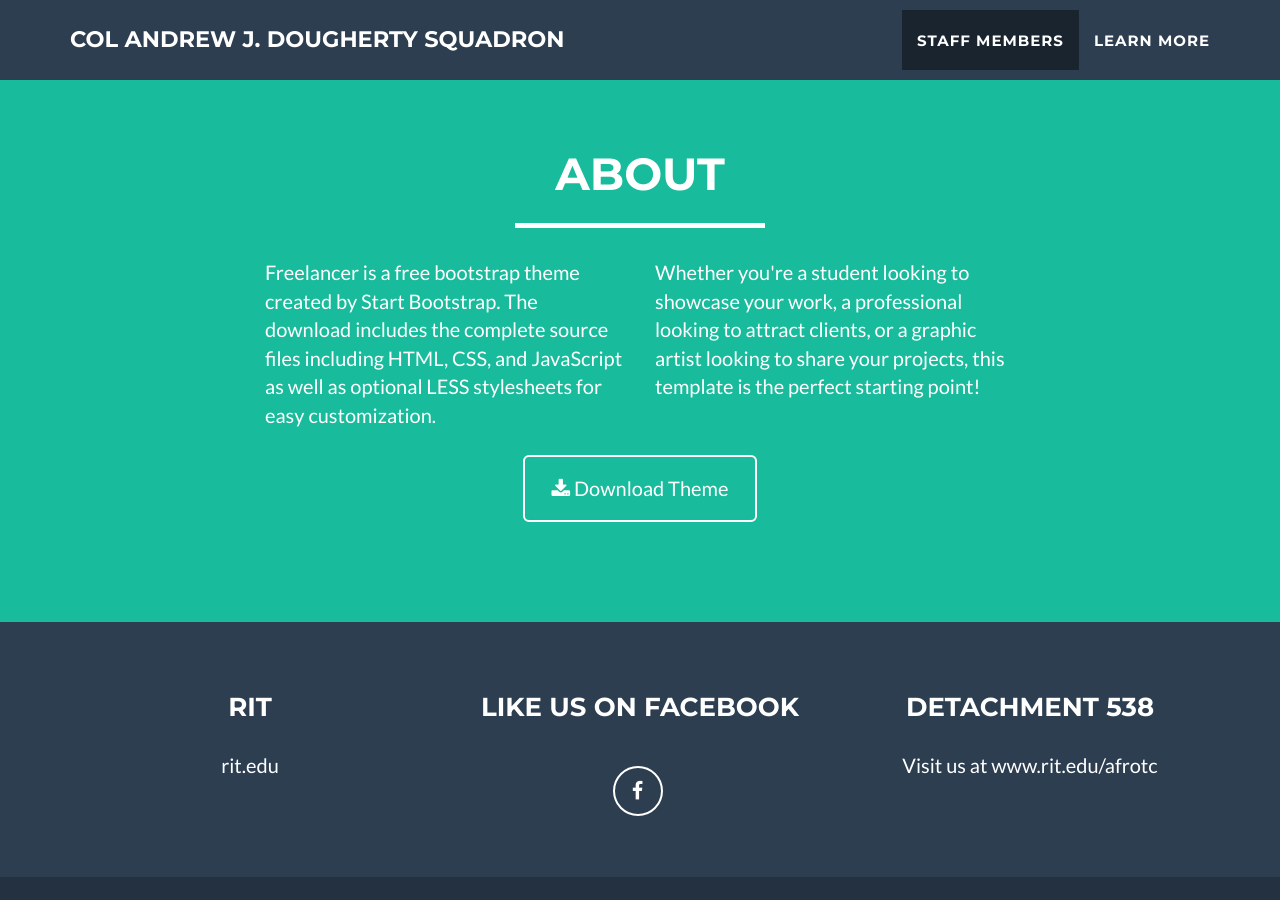
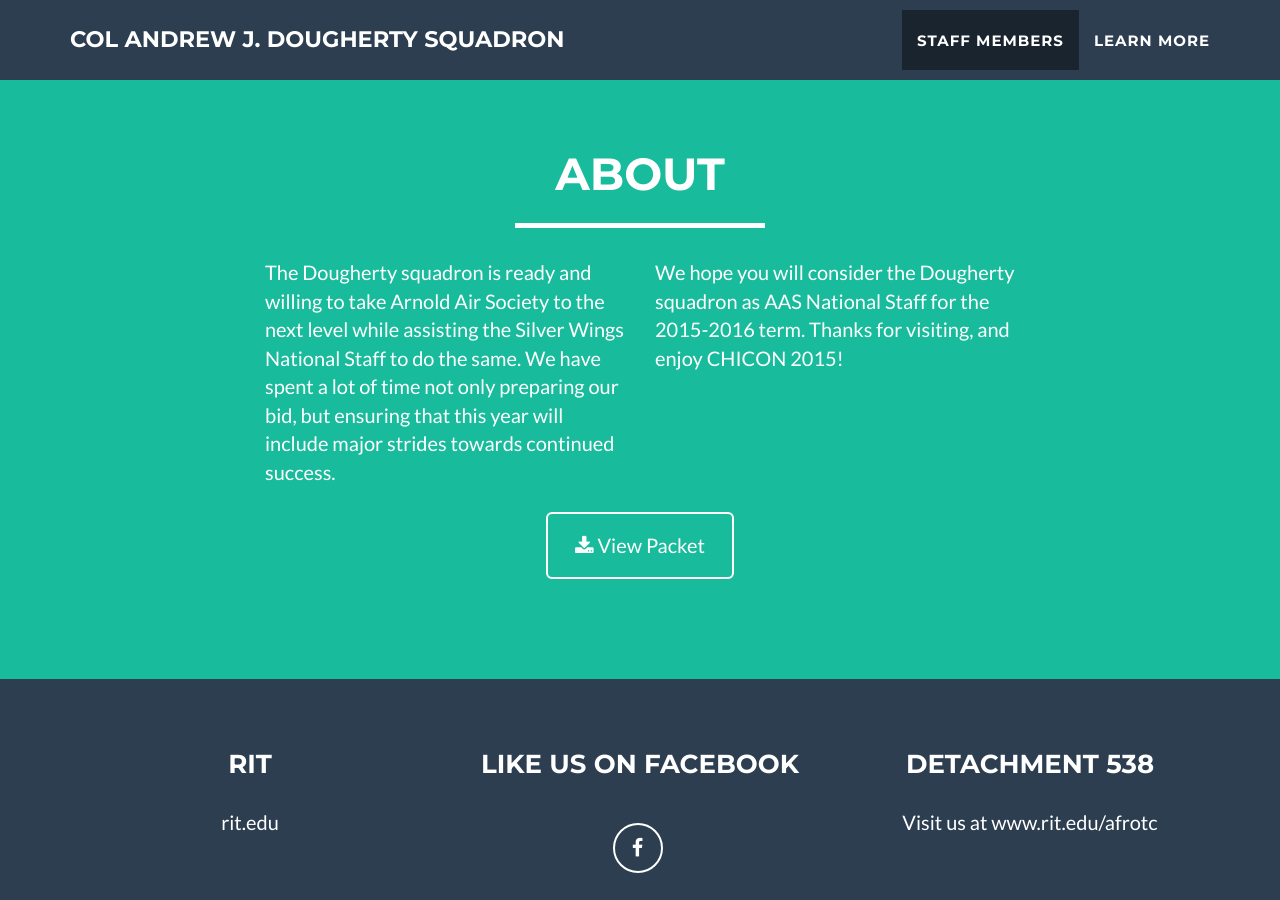
Before and after one commit to cralor/dougherty, a Jekyll site: the page built from index.html, in a window 1280 px wide and 900 px high, scrolled down 2503 px. Built offline with Jekyll 4.4.1, drawn with Linux system fonts in a browser that asks for light colours.

Commit message:
bid packet

```diff
--- a/_includes/about.html
+++ b/_includes/about.html
@@ -9,14 +9,14 @@
             </div>
             <div class="row">
                 <div class="col-lg-4 col-lg-offset-2">
-                    <p>Freelancer is a free bootstrap theme created by Start Bootstrap. The download includes the complete source files including HTML, CSS, and JavaScript as well as optional LESS stylesheets for easy customization.</p>
+                    <p>The Dougherty squadron is ready and willing to take Arnold Air Society to the next level while assisting the Silver Wings National Staff to do the same. We have spent a lot of time not only preparing our bid, but ensuring that this year will include major strides towards continued success.</p>
                 </div>
                 <div class="col-lg-4">
-                    <p>Whether you're a student looking to showcase your work, a professional looking to attract clients, or a graphic artist looking to share your projects, this template is the perfect starting point! </p>
+                    <p>We hope you will consider the Dougherty squadron as AAS National Staff for the 2015-2016 term. Thanks for visiting, and enjoy CHICON 2015!</p>
                 </div>
                 <div class="col-lg-8 col-lg-offset-2 text-center">
-                    <a href="#" class="btn btn-lg btn-outline">
-                        <i class="fa fa-download"></i> Download Theme
+                    <a href="packet.pdf" class="btn btn-lg btn-outline">
+                        <i class="fa fa-download"></i> View Packet
                     </a>
                 </div>
             </div>
```
Also changed, not shown: 1 other file.
